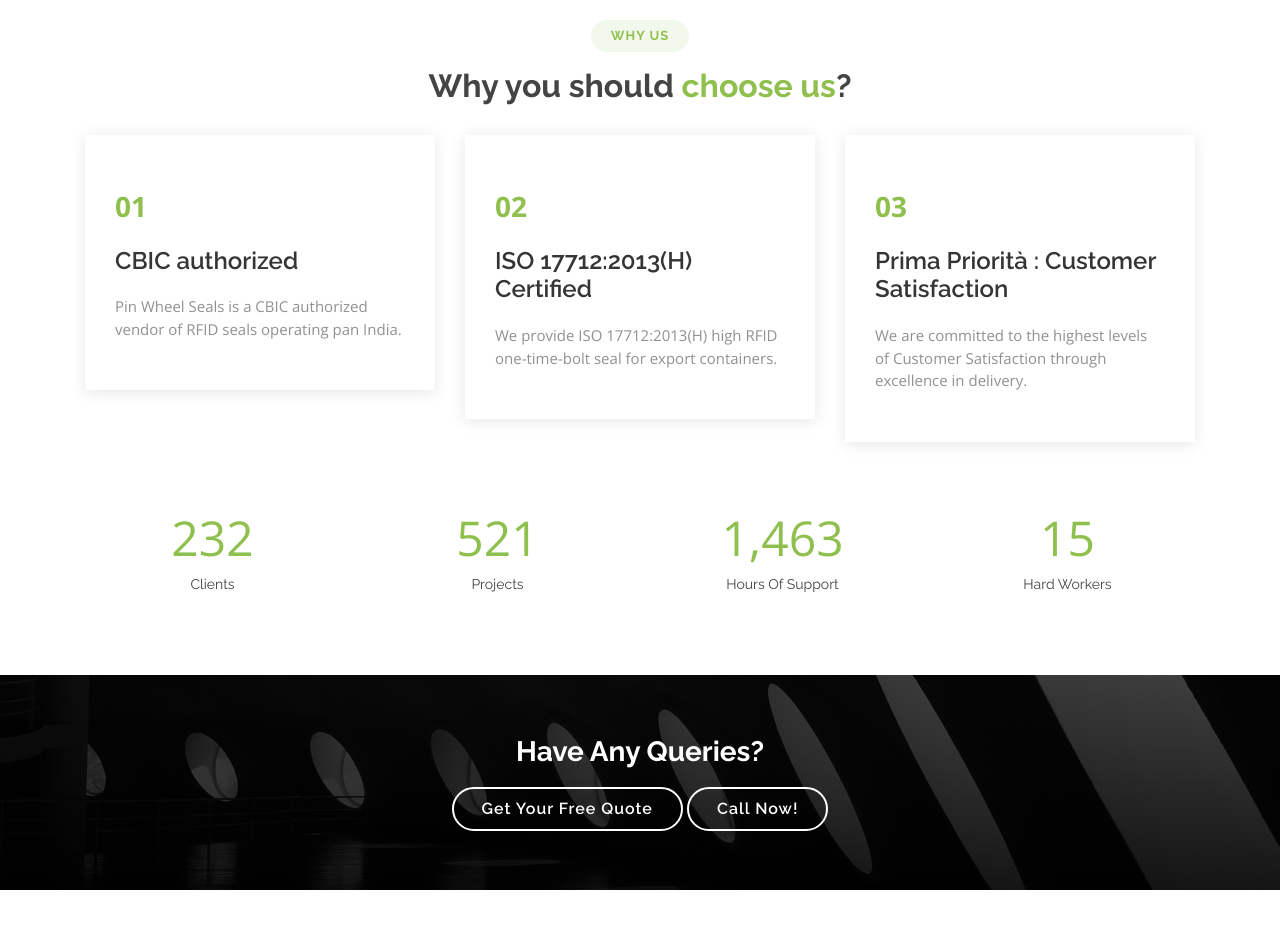
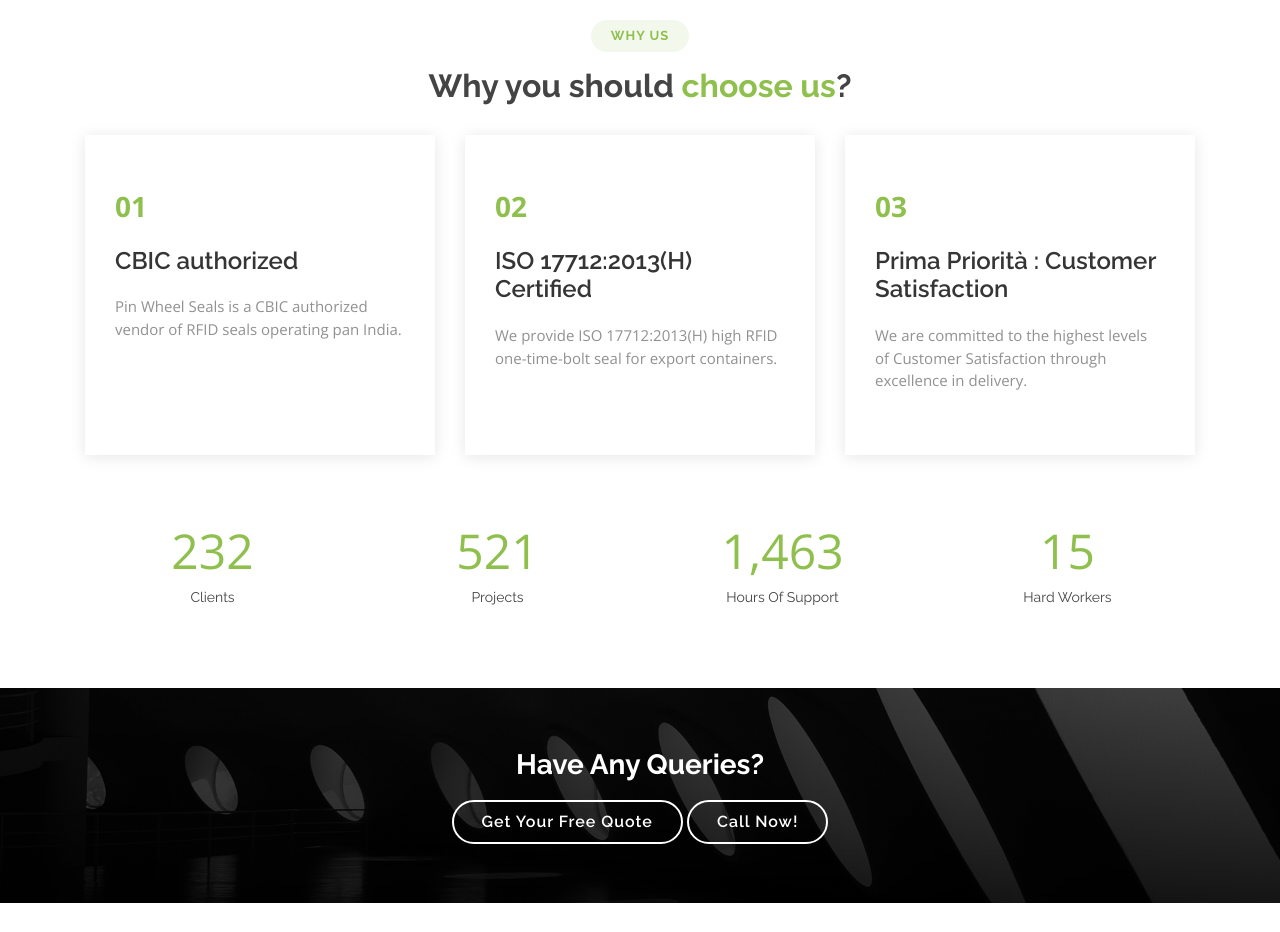
Before and after one commit to surajtarani/pinwheelseals, a plain HTML site: page index.html in a window 1280 px wide. Shown: the part 1520-2452 px from the top of the page. Drawn offline with nearby package versions, Linux system fonts and the light colour scheme.

Commit message:
fixed box height to be equal

```diff
--- a/assets/css/style.css
+++ b/assets/css/style.css
@@ -677,6 +677,9 @@ section {
   padding: 50px 30px;
   box-shadow: 0px 2px 15px rgba(0, 0, 0, 0.1);
   transition: all ease-in-out 0.3s;
+  display: inline-block;
+  height: 20em;
+  padding-bottom: 2em;
 }
 
 .why-us .box span {
```
